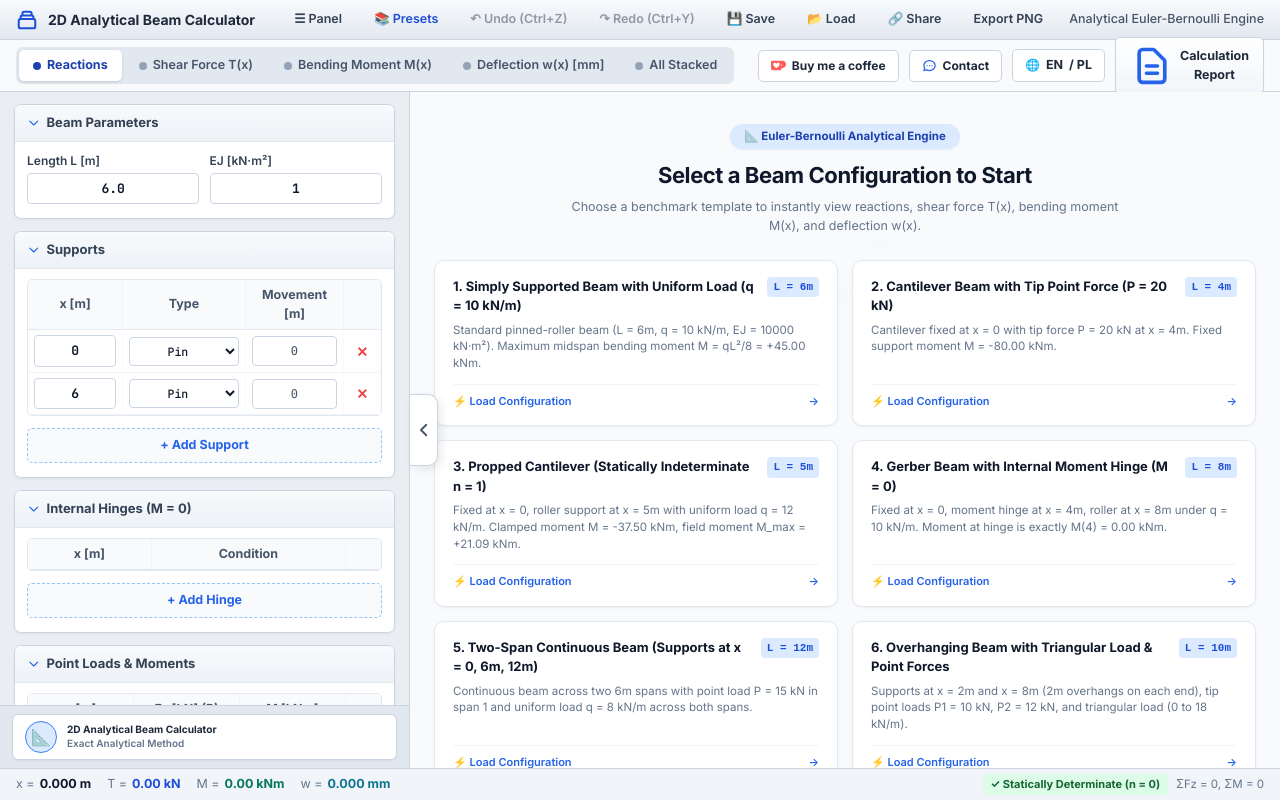
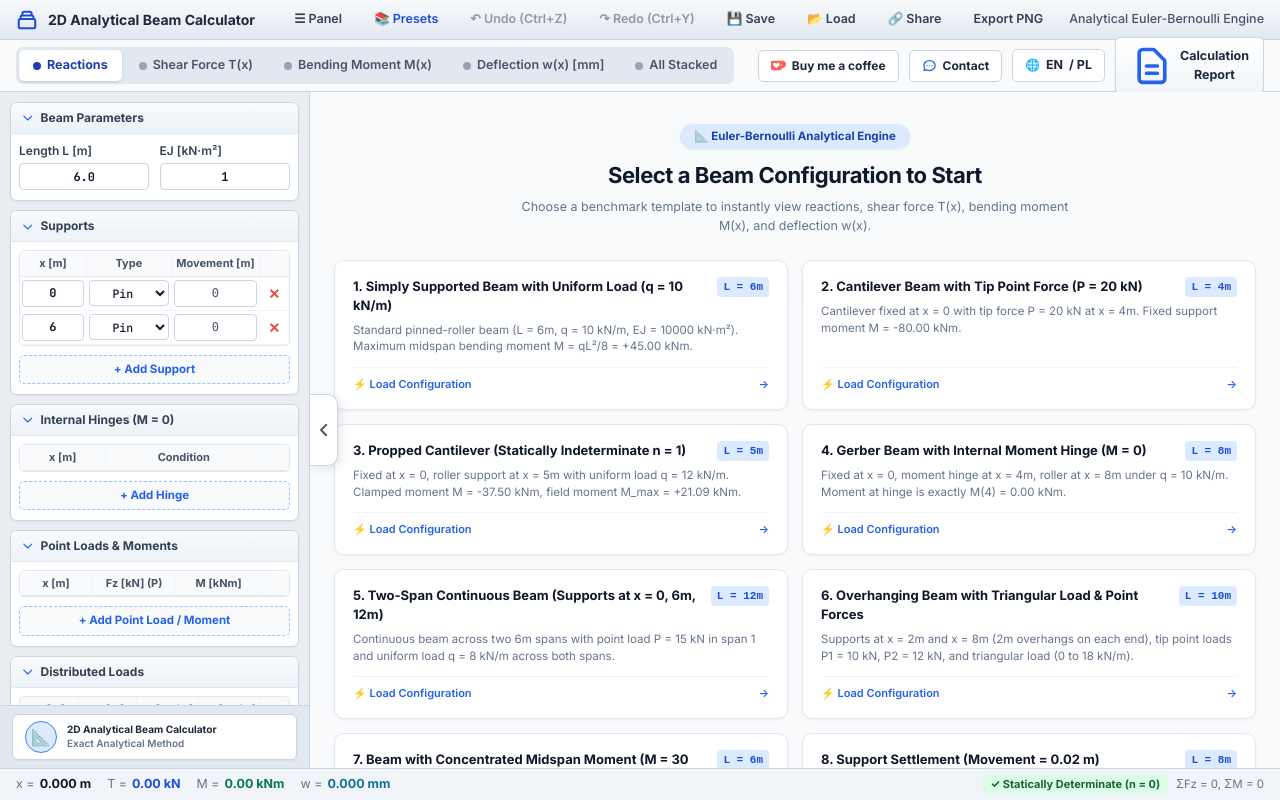
Before and after one commit to PengyuanXia/2d-analytical-beam-calculator, a website: page index.html in a window 1280 px wide. Drawn offline with nearby package versions, Linux system fonts and the light colour scheme.

Commit message:
style: narrow left sidebar panel to 310px with compact cards and tables

```diff
--- a/css/beam-calculator.css
+++ b/css/beam-calculator.css
@@ -263,7 +263,7 @@ html, body {
 
 /* Main Workspace Split */
 .main-workspace {
-  --sidebar-w: 410px;
+  --sidebar-w: 310px;
   display: flex;
   flex: 1 1 0%;
   min-height: 0;
@@ -275,8 +275,8 @@ html, body {
 /* Sidebar Styles */
 .sidebar-container {
   width: var(--sidebar-w);
-  min-width: 360px;
-  max-width: 500px;
+  min-width: 270px;
+  max-width: 360px;
   background: var(--bg-sidebar);
   border-right: 1px solid var(--border-color);
   display: flex;
@@ -349,15 +349,15 @@ html, body {
   min-height: 0;
   overflow-y: auto;
   overflow-x: hidden;
-  padding: 12px 14px 40px 14px;
+  padding: 10px 10px 36px 10px;
   display: flex;
   flex-direction: column;
-  gap: 12px;
+  gap: 9px;
 }
 
 /* Prominent Custom Scrollbar for Left Panel */
 .sidebar-scroll::-webkit-scrollbar {
-  width: 8px;
+  width: 7px;
 }
 .sidebar-scroll::-webkit-scrollbar-track {
   background: #e2e8f0;
@@ -384,13 +384,13 @@ html, body {
 
 .poly-card-header {
   background: linear-gradient(180deg, #f8fafc 0%, #edf2f7 100%);
-  padding: 8px 12px;
+  padding: 6px 10px;
   display: flex;
   align-items: center;
   justify-content: space-between;
   cursor: pointer;
   border-bottom: 1px solid #e2e8f0;
-  font-size: 13px;
+  font-size: 12px;
   font-weight: 700;
   color: #334155;
 }
@@ -405,10 +405,10 @@ html, body {
 }
 
 .poly-card-body {
-  padding: 10px 12px 14px 12px;
+  padding: 8px 8px 10px 8px;
   display: flex;
   flex-direction: column;
-  gap: 8px;
+  gap: 6px;
 }
 
 .poly-table-container {
@@ -422,24 +422,26 @@ html, body {
 .poly-table {
   width: 100%;
   border-collapse: collapse;
-  font-size: 12.5px;
+  font-size: 11.5px;
 }
 
 .poly-table th {
   background: #f8fafc;
   border-bottom: 1px solid #e2e8f0;
   border-right: 1px solid #f1f5f9;
-  padding: 6px 8px;
+  padding: 4px 3px;
+  font-size: 11px;
   font-weight: 700;
   color: #475569;
   text-align: center;
   position: sticky;
   top: 0;
   z-index: 2;
+  white-space: nowrap;
 }
 
 .poly-table td {
-  padding: 5px 6px;
+  padding: 3px 2px;
   border-bottom: 1px solid #f1f5f9;
   border-right: 1px solid #f8fafc;
   text-align: center;
@@ -448,8 +450,8 @@ html, body {
 
 .poly-input {
   width: 100%;
-  padding: 5px 6px;
-  font-size: 13px;
+  padding: 3.5px 3px;
+  font-size: 12px;
   font-family: 'JetBrains Mono', monospace;
   border: 1px solid #cbd5e1;
   border-radius: 4px;
@@ -503,8 +505,8 @@ input[type=number] {
 
 .btn-add {
   width: 100%;
-  padding: 7px 10px;
-  font-size: 12.5px;
+  padding: 5px 8px;
+  font-size: 11.5px;
   font-weight: 700;
   background: #f8fafc;
   color: #2563eb;
@@ -514,9 +516,9 @@ input[type=number] {
   display: flex;
   align-items: center;
   justify-content: center;
-  gap: 6px;
+  gap: 5px;
   transition: all 0.15s;
-  margin-top: 4px;
+  margin-top: 3px;
   flex-shrink: 0;
 }
 .btn-add:hover {
--- a/index.html
+++ b/index.html
@@ -14,7 +14,7 @@
   <script defer src="https://cdn.jsdelivr.net/npm/katex@0.16.9/dist/contrib/auto-render.min.js"></script>
 
   <!-- Custom Stylesheet -->
-  <link rel="stylesheet" href="css/beam-calculator.css?v=1.2.3">
+  <link rel="stylesheet" href="css/beam-calculator.css?v=1.2.4">
 </head>
 <body>
   <div class="app-container">
@@ -146,9 +146,9 @@
                 <table class="poly-table">
                   <thead>
                     <tr>
-                      <th style="width: 27%;">x [m]</th>
-                      <th style="width: 35%;">Type</th>
-                      <th style="width: 28%;" id="lblSupportMovementCol">Movement [m]</th>
+                      <th style="width: 25%;">x [m]</th>
+                      <th style="width: 32%;">Type</th>
+                      <th style="width: 33%;" id="lblSupportMovementCol">Movement [m]</th>
                       <th style="width: 10%;"></th>
                     </tr>
                   </thead>
@@ -176,8 +176,8 @@
                 <table class="poly-table">
                   <thead>
                     <tr>
-                      <th style="width: 35%;">x [m]</th>
-                      <th style="width: 55%;">Condition</th>
+                      <th style="width: 32%;">x [m]</th>
+                      <th style="width: 58%;">Condition</th>
                       <th style="width: 10%;"></th>
                     </tr>
                   </thead>
@@ -205,9 +205,9 @@
                 <table class="poly-table">
                   <thead>
                     <tr>
-                      <th style="width: 30%;">x [m]</th>
-                      <th style="width: 30%;">Fz [kN] (P)</th>
-                      <th style="width: 30%;">M [kNm]</th>
+                      <th style="width: 27%;">x [m]</th>
+                      <th style="width: 31%;">Fz [kN] (P)</th>
+                      <th style="width: 32%;">M [kNm]</th>
                       <th style="width: 10%;"></th>
                     </tr>
                   </thead>
@@ -539,6 +539,6 @@
   <div id="toastNotification" class="toast-notification"></div>
 
   <!-- Main Module -->
-  <script type="module" src="js/ui.js?v=1.2.3"></script>
+  <script type="module" src="js/ui.js?v=1.2.4"></script>
 </body>
 </html>
--- a/js/renderer.js
+++ b/js/renderer.js
@@ -4,7 +4,7 @@
  * Smart number formatting (no redundant trailing zeros on canvas, tooltips, and labels).
  */
 
-import { TRANSLATIONS } from './i18n.js?v=1.2.3';
+import { TRANSLATIONS } from './i18n.js?v=1.2.4';
 
 function formatNum(val, maxDec = 2) {
   if (val === null || val === undefined || isNaN(val)) return '-';
```
Also changed, not shown: js/ui.js (+6 -6 lines).
